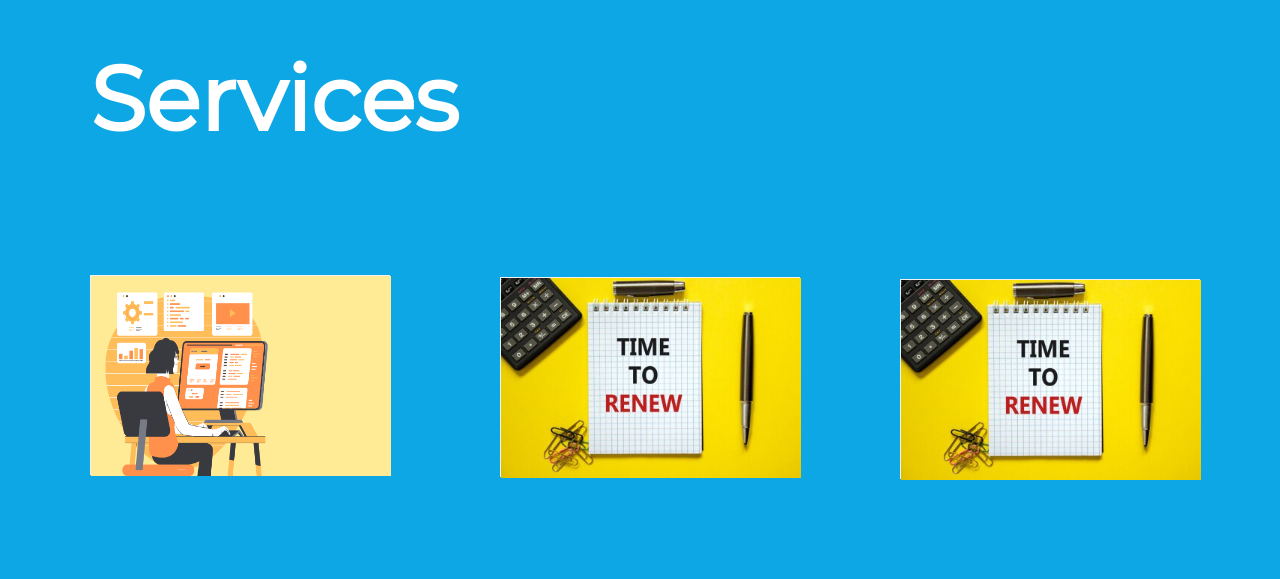
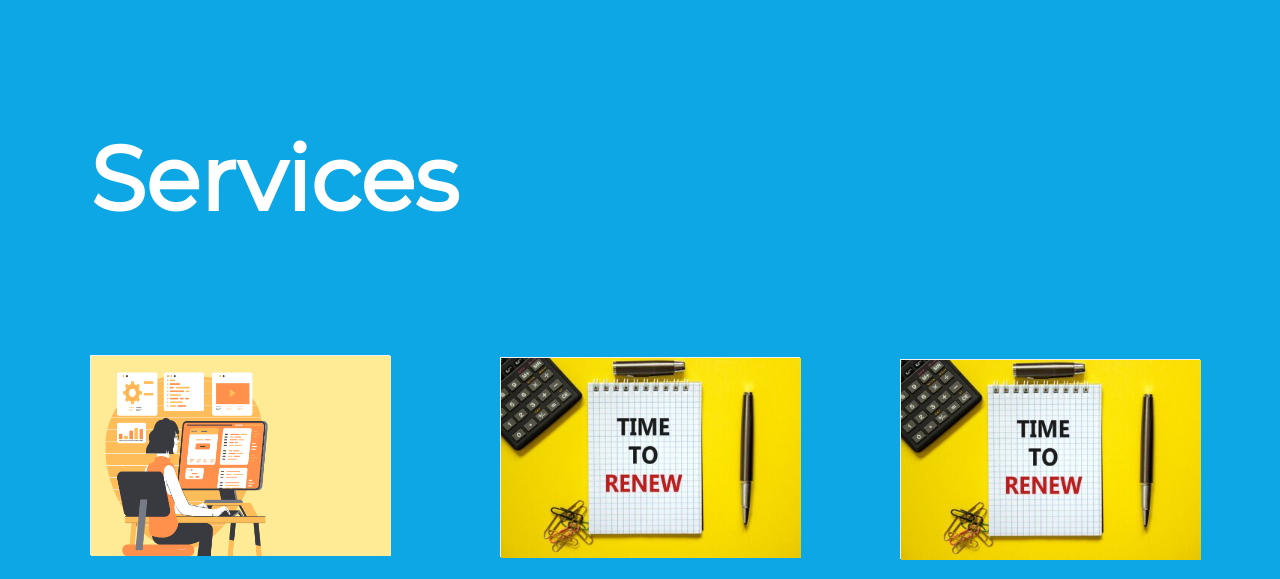
Before and after one commit to Arijit-123/portfolio.github.io, a plain HTML site: page index.html in a window 1280 px wide. Shown: the part 1075-1654 px from the top of the page. Before the commit the page ends 1574 px from the top, so only its background shows below. Drawn offline with nearby package versions, Linux system fonts and the light colour scheme; a web font is replaced by a local one.

Commit message:
Update design.css

```diff
--- a/design.css
+++ b/design.css
@@ -98,7 +98,7 @@ nav div{
 
 
 
-    margin-top: 80vh;
+    margin-top: 90vh;
     margin-left: 90px;
 
 }
```
